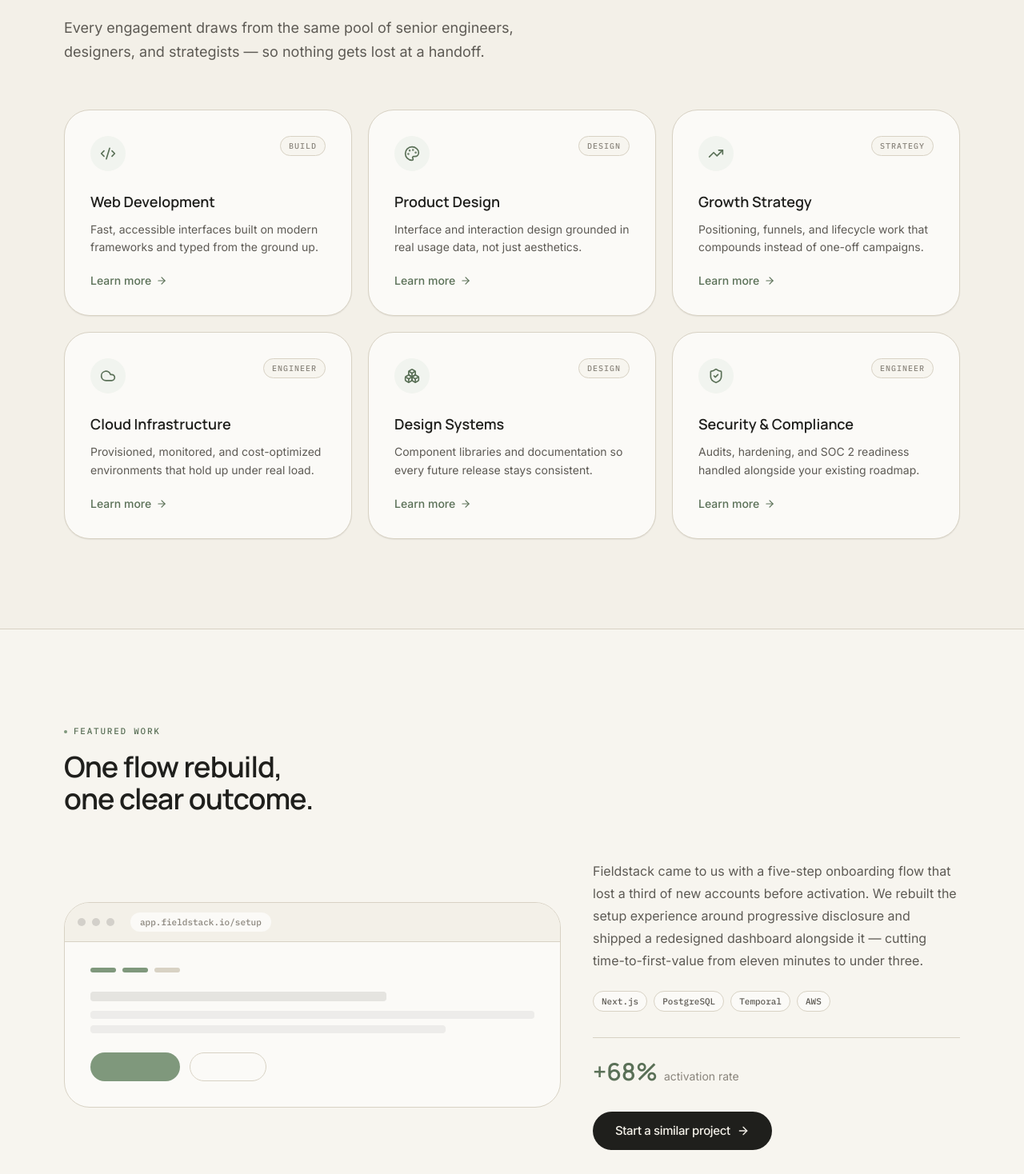
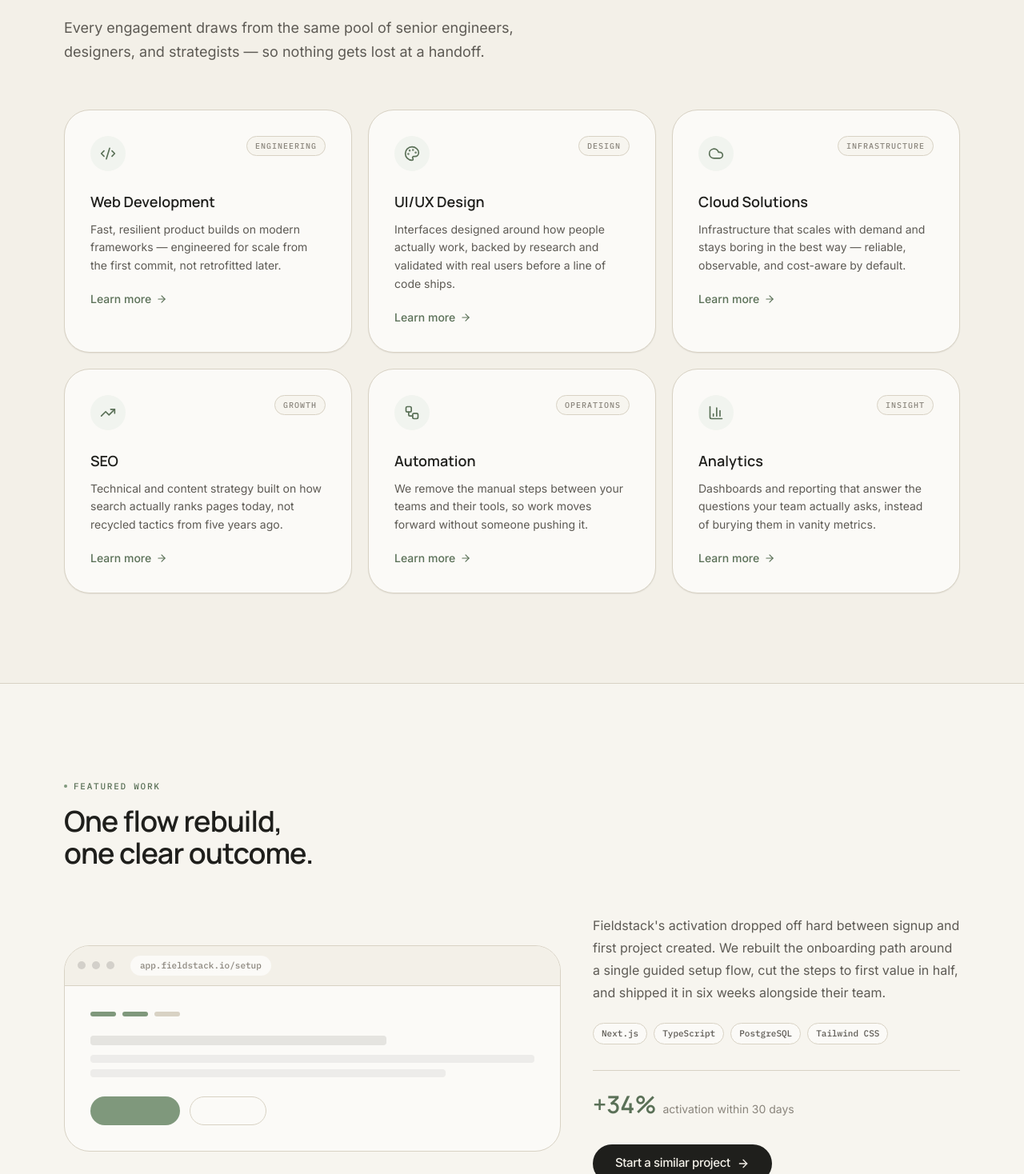
Before and after one commit to Amaanx6/NorthPeak-Digital, a Next.js app: page / in a window 1280 px wide. Shown: the part 1322-2790 px from the top of the page at 80% size. Built offline with nearby package versions, Linux system fonts and the light colour scheme.

Commit message:
refactor: clean up FloatingField prop forwarding

```diff
--- a/components/ui/floating-field.tsx
+++ b/components/ui/floating-field.tsx
@@ -37,26 +37,28 @@ export function FloatingField(props: FloatingFieldProps) {
     invalid = false,
     errorId,
     className,
+    multiline,
+    ...fieldProps
   } = props;
 
   const [focused, setFocused] = useState(false);
 
-  const filled = Boolean(props.value);
+  const filled = Boolean(fieldProps.value);
   const floated = focused || filled;
 
   const sharedClassName = cn(
     "peer w-full rounded-xl border bg-paper px-4 pb-2.5 pt-6 text-sm text-ink outline-none transition-colors duration-200",
     "focus:border-alpine-500",
     invalid ? "border-signal" : "border-line",
-    props.multiline && "min-h-[128px] resize-none",
+    multiline && "min-h-[128px] resize-none",
     className
   );
 
   return (
     <div className="relative">
-      {props.multiline ? (
+      {multiline ? (
         <textarea
-          {...props}
+          {...fieldProps}
           id={id}
           className={sharedClassName}
           aria-invalid={invalid}
@@ -66,7 +68,7 @@ export function FloatingField(props: FloatingFieldProps) {
         />
       ) : (
         <input
-          {...props}
+          {...fieldProps}
           id={id}
           className={sharedClassName}
           aria-invalid={invalid}
@@ -83,7 +85,7 @@ export function FloatingField(props: FloatingFieldProps) {
           floated
             ? "top-2.5 text-[11px]"
             : "top-1/2 -translate-y-1/2 text-sm",
-          props.multiline && !floated && "top-6"
+          multiline && !floated && "top-6"
         )}
       >
         {label}
--- a/data/site.ts
+++ b/data/site.ts
@@ -1,36 +1,213 @@
 import {
-  Mail,
-  MapPin,
-  Phone,
+  Code2,
+  Palette,
+  Cloud,
+  TrendingUp,
+  Workflow,
+  BarChart3,
   Github,
   Linkedin,
   Twitter,
-  Code2,
-  Palette,
-  TrendingUp,
-  Cloud,
-  Boxes,
-  ShieldCheck,
+  Mail,
+  Phone,
+  MapPin,
 } from "lucide-react";
 import type {
-  ContactDetail,
   NavLink,
+  Service,
+  Testimonial,
+  PricingPlan,
   SocialLink,
   Metric,
-  Service,
   Project,
-  Testimonial,
-  PricingPlan,
+  ContactDetail,
 } from "@/types";
 
 export const SITE_NAME = "NorthPeak Digital";
 
 export const NAV_LINKS: NavLink[] = [
-  { label: "Home", href: "#top" },
   { label: "Services", href: "#services" },
   { label: "Work", href: "#work" },
   { label: "Pricing", href: "#pricing" },
   { label: "Contact", href: "#contact" },
+];
+
+export const SERVICES: Service[] = [
+  {
+    icon: Code2,
+    category: "Engineering",
+    title: "Web Development",
+    description:
+      "Fast, resilient product builds on modern frameworks — engineered for scale from the first commit, not retrofitted later.",
+  },
+  {
+    icon: Palette,
+    category: "Design",
+    title: "UI/UX Design",
+    description:
+      "Interfaces designed around how people actually work, backed by research and validated with real users before a line of code ships.",
+  },
+  {
+    icon: Cloud,
+    category: "Infrastructure",
+    title: "Cloud Solutions",
+    description:
+      "Infrastructure that scales with demand and stays boring in the best way — reliable, observable, and cost-aware by default.",
+  },
+  {
+    icon: TrendingUp,
+    category: "Growth",
+    title: "SEO",
+    description:
+      "Technical and content strategy built on how search actually ranks pages today, not recycled tactics from five years ago.",
+  },
+  {
+    icon: Workflow,
+    category: "Operations",
+    title: "Automation",
+    description:
+      "We remove the manual steps between your teams and their tools, so work moves forward without someone pushing it.",
+  },
+  {
+    icon: BarChart3,
+    category: "Insight",
+    title: "Analytics",
+    description:
+      "Dashboards and reporting that answer the questions your team actually asks, instead of burying them in vanity metrics.",
+  },
+];
+
+export const METRICS: Metric[] = [
+  { value: 120, suffix: "+", decimals: 0, label: "Projects delivered" },
+  { value: 99.98, suffix: "%", decimals: 2, label: "Infrastructure uptime" },
+  { value: 31, suffix: " yrs", decimals: 0, label: "Combined team experience" },
+  { value: 96, suffix: "%", decimals: 0, label: "Client retention" },
+];
+
+export const FEATURED_PROJECT: Project = {
+  title: "Fieldstack — onboarding rebuild",
+  description:
+    "Fieldstack's activation dropped off hard between signup and first project created. We rebuilt the onboarding path around a single guided setup flow, cut the steps to first value in half, and shipped it in six weeks alongside their team.",
+  tech: ["Next.js", "TypeScript", "PostgreSQL", "Tailwind CSS"],
+  metricValue: "+34%",
+  metricLabel: "activation within 30 days",
+};
+
+export const SUPPORTING_PROJECTS: Project[] = [
+  {
+    title: "Ledgerly — cloud cost rework",
+    description:
+      "Re-architected autoscaling and storage tiers so spend tracks usage instead of peak provisioning.",
+    tech: ["AWS", "Terraform"],
+    metricValue: "−41%",
+    metricLabel: "monthly infra cost",
+  },
+  {
+    title: "Marrow Health — design system",
+    description:
+      "Built a shared component library so design and engineering ship from the same source of truth.",
+    tech: ["Figma", "React", "Storybook"],
+    metricValue: "3.2×",
+    metricLabel: "faster feature turnaround",
+  },
+  {
+    title: "Ridgeline — search visibility",
+    description:
+      "Technical SEO overhaul and content restructuring across 400+ product pages.",
+    tech: ["Next.js", "Schema.org"],
+    metricValue: "+180%",
+    metricLabel: "organic sessions, 6 months",
+  },
+];
+
+export const TESTIMONIALS: Testimonial[] = [
+  {
+    name: "Priya Menon",
+    role: "VP of Product",
+    company: "Fieldstack",
+    initials: "PM",
+    rating: 5,
+    projectType: "Onboarding rebuild",
+    featured: true,
+    review:
+      "NorthPeak rebuilt our onboarding flow in six weeks and activation went up by a third the month it shipped. They think like an in-house team, not a vendor — the handoff notes alone were more thorough than what our last two agencies delivered as final documentation.",
+  },
+  {
+    name: "Daniel Ortiz",
+    role: "Head of Engineering",
+    company: "Ledgerly",
+    initials: "DO",
+    rating: 5,
+    projectType: "Cloud infrastructure",
+    review:
+      "Our infrastructure costs were unpredictable every quarter. NorthPeak's cloud rework gave us a system we can actually forecast against, and it hasn't paged us since.",
+  },
+  {
+    name: "Sarah Whitfield",
+    role: "Founder",
+    company: "Marrow Health",
+    initials: "SW",
+    rating: 5,
+    projectType: "Design system",
+    review:
+      "We came in for a redesign and left with a design system our whole team still uses today. Clear communication at every stage, no surprises at handoff.",
+  },
+];
+
+export const CONTACT_DETAILS: ContactDetail[] = [
+  { icon: Mail, label: "Email", value: "studio@northpeak.digital" },
+  { icon: Phone, label: "Phone", value: "+1 (415) 555-0148" },
+  { icon: MapPin, label: "Office", value: "San Francisco, CA" },
+];
+
+export const RESPONSE_TIME = "Under one business day";
+export const AVAILABILITY_STATUS = "Booking projects for Q4";
+
+export const PRICING_PLANS: PricingPlan[] = [
+  {
+    name: "Starter",
+    price: "$2,400",
+    period: "/mo",
+    description: "For small teams shipping a focused product surface.",
+    features: [
+      "One active workstream",
+      "Web development or design",
+      "Async updates, weekly check-in",
+      "Standard support hours",
+    ],
+    highlighted: false,
+    ctaLabel: "Get started",
+  },
+  {
+    name: "Growth",
+    price: "$6,800",
+    period: "/mo",
+    description: "For teams that need design, build, and infra moving together.",
+    features: [
+      "Two concurrent workstreams",
+      "Full-stack build and design",
+      "Cloud architecture included",
+      "Dedicated engagement lead",
+      "Priority support hours",
+    ],
+    highlighted: true,
+    ctaLabel: "Start with Growth",
+  },
+  {
+    name: "Enterprise",
+    price: "Custom",
+    period: "",
+    description: "For organizations with complex, multi-team roadmaps.",
+    features: [
+      "Unlimited workstreams",
+      "Dedicated senior pod",
+      "Security and compliance review",
+      "SLA-backed response times",
+      "Quarterly strategy reviews",
+    ],
+    highlighted: false,
+    ctaLabel: "Talk to sales",
+  },
 ];
 
 export const SOCIAL_LINKS: SocialLink[] = [
@@ -40,172 +217,6 @@ export const SOCIAL_LINKS: SocialLink[] = [
 ];
 
 export const FOOTER_TRAINING_LINK = {
-  label: "Engineering notes",
-  href: "#work",
+  label: "Built for Digital Heroes Training Task",
+  href: "https://digitalheroesco.com",
 };
-
-export const CONTACT_DETAILS: ContactDetail[] = [
-  { label: "Email", value: "hello@northpeak.digital", icon: Mail },
-  { label: "Phone", value: "+1 (415) 555-0148", icon: Phone },
-  { label: "Studio", value: "San Francisco, CA", icon: MapPin },
-];
-
-export const RESPONSE_TIME = "Under 24 hours";
-export const AVAILABILITY_STATUS = "Booking Q4 now";
-
-export const METRICS: Metric[] = [
-  { label: "Products shipped", value: 128, suffix: "+" },
-  { label: "Average uptime", value: 99.98, suffix: "%", decimals: 2 },
-  { label: "Client retention", value: 94, suffix: "%" },
-  { label: "Years in practice", value: 9 },
-];
-
-export const SERVICES: Service[] = [
-  {
-    title: "Web Development",
-    description:
-      "Fast, accessible interfaces built on modern frameworks and typed from the ground up.",
-    category: "Build",
-    icon: Code2,
-  },
-  {
-    title: "Product Design",
-    description:
-      "Interface and interaction design grounded in real usage data, not just aesthetics.",
-    category: "Design",
-    icon: Palette,
-  },
-  {
-    title: "Growth Strategy",
-    description:
-      "Positioning, funnels, and lifecycle work that compounds instead of one-off campaigns.",
-    category: "Strategy",
-    icon: TrendingUp,
-  },
-  {
-    title: "Cloud Infrastructure",
-    description:
-      "Provisioned, monitored, and cost-optimized environments that hold up under real load.",
-    category: "Engineer",
-    icon: Cloud,
-  },
-  {
-    title: "Design Systems",
-    description:
-      "Component libraries and documentation so every future release stays consistent.",
-    category: "Design",
-    icon: Boxes,
-  },
-  {
-    title: "Security & Compliance",
-    description:
-      "Audits, hardening, and SOC 2 readiness handled alongside your existing roadmap.",
-    category: "Engineer",
-    icon: ShieldCheck,
-  },
-];
-
-export const FEATURED_PROJECT: Project = {
-  description: "Fieldstack came to us with a five-step onboarding flow that lost a third of new accounts before activation. We rebuilt the setup experience around progressive disclosure and shipped a redesigned dashboard alongside it — cutting time-to-first-value from eleven minutes to under three.",
-  tech: ["Next.js", "PostgreSQL", "Temporal", "AWS"],
-  metricValue: "+68%",
-  metricLabel: "activation rate",
-  title: ""
-};
-
-export const SUPPORTING_PROJECTS: Project[] = [
-  {
-    title: "Ledgerly",
-    description: "Rebuilt the billing core to support usage-based pricing across four tiers.",
-    tech: ["Rails", "Stripe"],
-    metricValue: "3.1×",
-    metricLabel: "faster billing runs",
-  },
-  {
-    title: "Harborview",
-    description: "Migrated a legacy monolith to a modular architecture with zero downtime.",
-    tech: ["Go", "Kubernetes"],
-    metricValue: "0",
-    metricLabel: "minutes of downtime",
-  },
-  {
-    title: "Cairn",
-    description: "Designed and built a component library adopted across six product teams.",
-    tech: ["React", "Storybook"],
-    metricValue: "42",
-    metricLabel: "shared components",
-  },
-];
-
-export const TESTIMONIALS: Testimonial[] = [
-  {
-    name: "Priya Nandakumar",
-    role: "VP of Product, Fieldstack",
-    company: "Fieldstack",
-    review:
-      "NorthPeak treated our onboarding funnel like an engineering problem, not a design favor. They shipped in six weeks what our last agency quoted at four months — and the numbers held up.",
-    rating: 5,
-    initials: "PN",
-    featured: true,
-    projectType: "Product redesign",
-  },
-  {
-    name: "Marcus Ito",
-    role: "CTO, Ledgerly",
-    company: "Ledgerly",
-    review: "Senior engineers end to end. No handoffs, no juniors learning on our codebase.",
-    rating: 5,
-    initials: "MI",
-  },
-  {
-    name: "Sasha Brandt",
-    role: "Founder, Harborview",
-    company: "Harborview",
-    review: "They found the migration risks we hadn't thought of, then quietly solved them.",
-    rating: 5,
-    initials: "SB",
-  },
-];
-
-export const PRICING_PLANS: PricingPlan[] = [
-  {
-    name: "Foundation",
-    description: "A single workstream for teams validating a new product surface.",
-    price: "$14K",
-    period: "/mo",
-    features: [
-      "One dedicated engineer + designer",
-      "Weekly release cadence",
-      "Async Slack collaboration",
-      "Monthly strategy review",
-    ],
-    ctaLabel: "Start with Foundation",
-  },
-  {
-    name: "Ascent",
-    description: "Two workstreams running in parallel for teams past initial traction.",
-    price: "$26K",
-    period: "/mo",
-    features: [
-      "Two dedicated workstreams",
-      "Senior engineering + design pod",
-      "Dedicated infrastructure support",
-      "Bi-weekly roadmap planning",
-      "Priority response, under 4 hours",
-    ],
-    ctaLabel: "Start with Ascent",
-    highlighted: true,
-  },
-  {
-    name: "Summit",
-    description: "Embedded, multi-team engagement for scaling platforms.",
-    price: "Custom",
-    features: [
-      "Three or more workstreams",
-      "Dedicated engagement lead",
-      "Custom SLAs & compliance support",
-      "Quarterly architecture review",
-    ],
-    ctaLabel: "Talk to us",
-  },
-];
```
